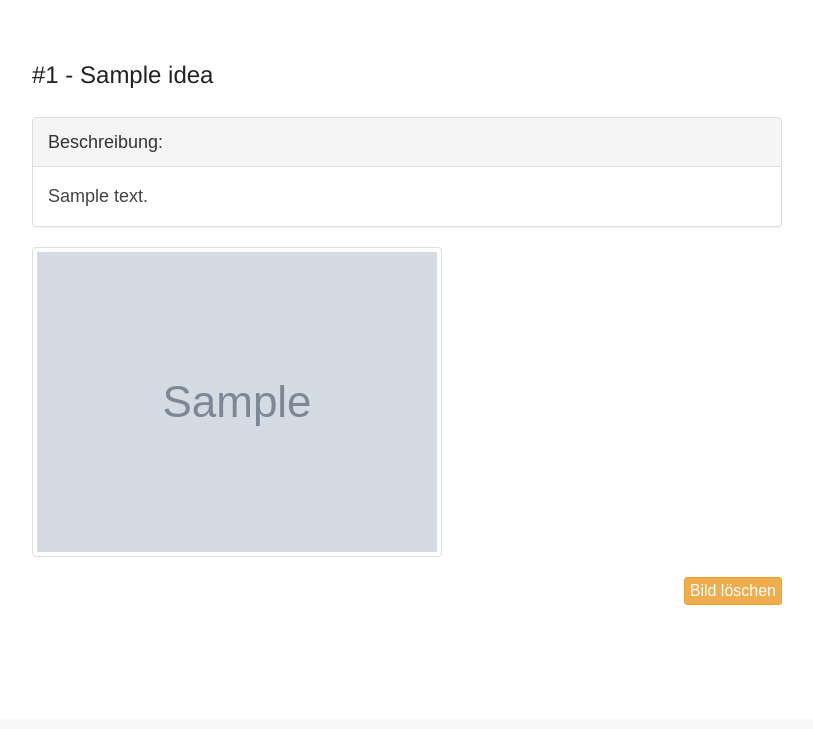
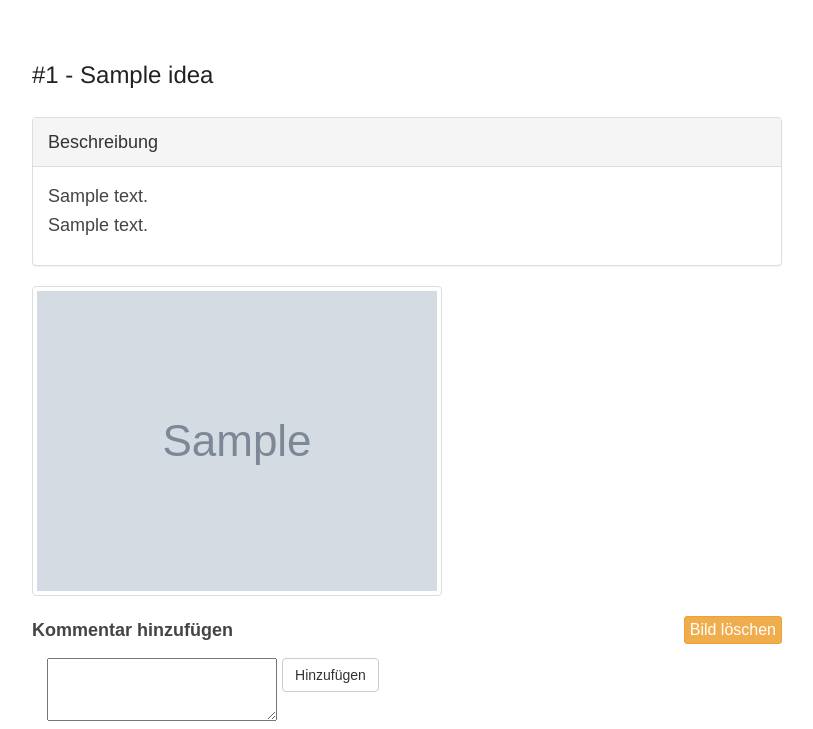
Before and after one commit to rndmh3ro/ideensammlung, a Flask app: page /idea/1/ in a window 1280 px wide. Shown: the part 81-810 px from the top of the page, without its empty margins (38-851 px from the left). Before the commit the page ends 686 px from the top, so only its background shows below. Run offline with Flask 2, Linux system fonts and the light colour scheme; tables that the repository leaves empty hold one stand-in row (values such as "Sample post"); grey boxes marked "Sample" are stand-in pictures.

Commit message:
added comment-function

```diff
--- a/ideensammlung/forms.py
+++ b/ideensammlung/forms.py
@@ -1,7 +1,6 @@
 from flask_wtf import Form
 from wtforms import TextField, TextAreaField, FileField
 from wtforms.validators import DataRequired, Length
-from ideensammlung import database
 
 
 class AddIdea(Form):
@@ -14,3 +13,9 @@ class AddIdea(Form):
 
 class AddImage(Form):
     image = FileField("image")
+
+
+class AddComment(Form):
+    comment = TextAreaField("comment", [DataRequired(message="Kommentar darf nicht leer sein"),
+                                                Length(min=1, max=5000,
+                                                       message="Kommentar darf maximal 5000 Zeichen lang sein.")])
--- a/ideensammlung/templates/idea.html
+++ b/ideensammlung/templates/idea.html
@@ -10,21 +10,27 @@
         </h4>
         <div class="panel panel-default">
             <div class="panel-heading">
-                Beschreibung:
+                Beschreibung
             </div>
             <div class="panel-body">
                 {{ideas.description|safe}}
                 <form method="post">
                     <input type="hidden" name="idea_id" value="{{ ideas.id }}">
                 </form>
+            {% for comment in comments %}
+                <p>{{comment.comment}}</p>
+            {% endfor %}
             </div>
         </div>
-            {% for image in images %}
+<!--           <div class="col-md-12 col-sm-1">
+ -->            {% for image in images %}
                 <img class="img-responsive thumbnail" src="/uploads/{{image.image}}">
                 <a class="btn btn-default btn-xs pull-right btn-warning" href="{{url_for('delete_image', image_id=image.id)}}" role="button">Bild löschen</a>
                 <input type="hidden" name="id" value="{{image.id}}">
             {% endfor %}
-            {% if session.logged_in %}
+        {% include 'includes/comments.html' %}
+<!--             </div>
+ -->        {% if session.logged_in %}
                 {% include 'includes/upload.html' %}
             {% endif %}
         {% endblock %}
--- /dev/null
+++ b/ideensammlung/templates/includes/comments.html
@@ -0,0 +1,13 @@
+<div class="row">
+    <div class="col-md-8">
+    	<label for="image">Kommentar hinzufügen</label>
+        <form role="form" class="navbar-form" action="{{url_for('add_comment')}}" method="post">
+        	<div class="form-group">
+				{{ comment_form.hidden_tag() }}
+		        {{ comment_form.comment }}
+              <input type="hidden" name="idea_id" value="{{idea_id}}">
+          <input type="submit" value="Hinzufügen" class="btn btn-default">
+          </div>
+        </form>
+    </div>
+</div>
--- a/ideensammlung/templates/includes/upload.html
+++ b/ideensammlung/templates/includes/upload.html
@@ -4,7 +4,6 @@
         <form class="navbar-form" action="{{url_for('upload_image')}}" method="post" enctype="multipart/form-data">
           <div class="form-group">
           <input type="hidden" name="idea_id" value="{{idea_id}}">
-<!--           <input type="file" name="image"> -->
           {{ image_form.image}}
           <input type="submit" value="Hochladen">
           </div>
--- a/ideensammlung/templates/index.html
+++ b/ideensammlung/templates/index.html
@@ -23,8 +23,8 @@
       <form role="form" action="{{url_for('add_idea')}}" method=post>
       <div class="form-group">
         {{ form.hidden_tag() }}
-        <label for="title">{{ form.title.label }}
-        {{ form.title(placeholder="Titel eintragen", class_="form-control") }}
+        <label for="title">{{ form.title.label }}</label>
+        {{ form.title(placeholder="Titel eintragen", class="form-control") }}
       </div>
           <div class="form-group">
         <label for="description">Beschreibung</label>
--- a/ideensammlung/views.py
+++ b/ideensammlung/views.py
@@ -7,9 +7,9 @@ from ideensammlung import forms
 from ideensammlung import models
 from werkzeug.utils import secure_filename
 import os
+import datetime
 
 from flask import request, session, redirect, url_for, abort, render_template, flash
-from werkzeug.utils import secure_filename
 
 @app.route("/", methods=["GET", "POST"])
 def index():
@@ -23,12 +23,14 @@ def get_idea(idea_id):
     """Show specific idea and images."""
     image_form = forms.AddImage()
     form = forms.AddIdea()
+    comment_form = forms.AddComment()
     images = models.Images.query.filter_by(image_id=idea_id).all()
     ideas = models.Ideas.query.filter_by(id=idea_id).first()
+    comments = models.Comments.query.filter_by(image_id=idea_id).all()
     if ideas is None:
         abort(404)
     return render_template("idea.html", SITENAME="Ideenfundgrube", ideas=ideas, idea_id=idea_id,
-                           images=images, image_form=image_form, form=form)
+                           images=images, image_form=image_form, form=form, comment_form=comment_form, comments=comments)
 
 
 @app.route("/add_idea", methods=["POST"])
@@ -68,6 +70,23 @@ def delete_idea(idea_id):
     flash(u"Idee gelöscht!")
     return redirect(url_for("index"))
 
+@app.route("/add_comment", methods=["POST"])
+def add_comment():
+    #TODO: Change flash() to flask-templare
+    """Add comment for existing idea."""
+    if not session.get("logged_in"):
+        abort(401)
+    comment_form = forms.AddComment()
+    comment = comment_form.comment.data
+    idea_id = request.form["idea_id"]
+    if comment_form.validate_on_submit():
+        comment_data = models.Comments(image_id=idea_id, comment=comment)
+        database.db_session.add(comment_data)
+        database.db_session.commit()
+        flash("Kommentar eingetragen!")
+    else:
+        flash(comment_form.errors.items())
+    return redirect(url_for("get_idea", idea_id=idea_id))
 
 @app.route("/upload_image", methods=["POST"])
 def upload_image():
```
Also changed, not shown: ideensammlung/models.py (+8 -5 lines).
